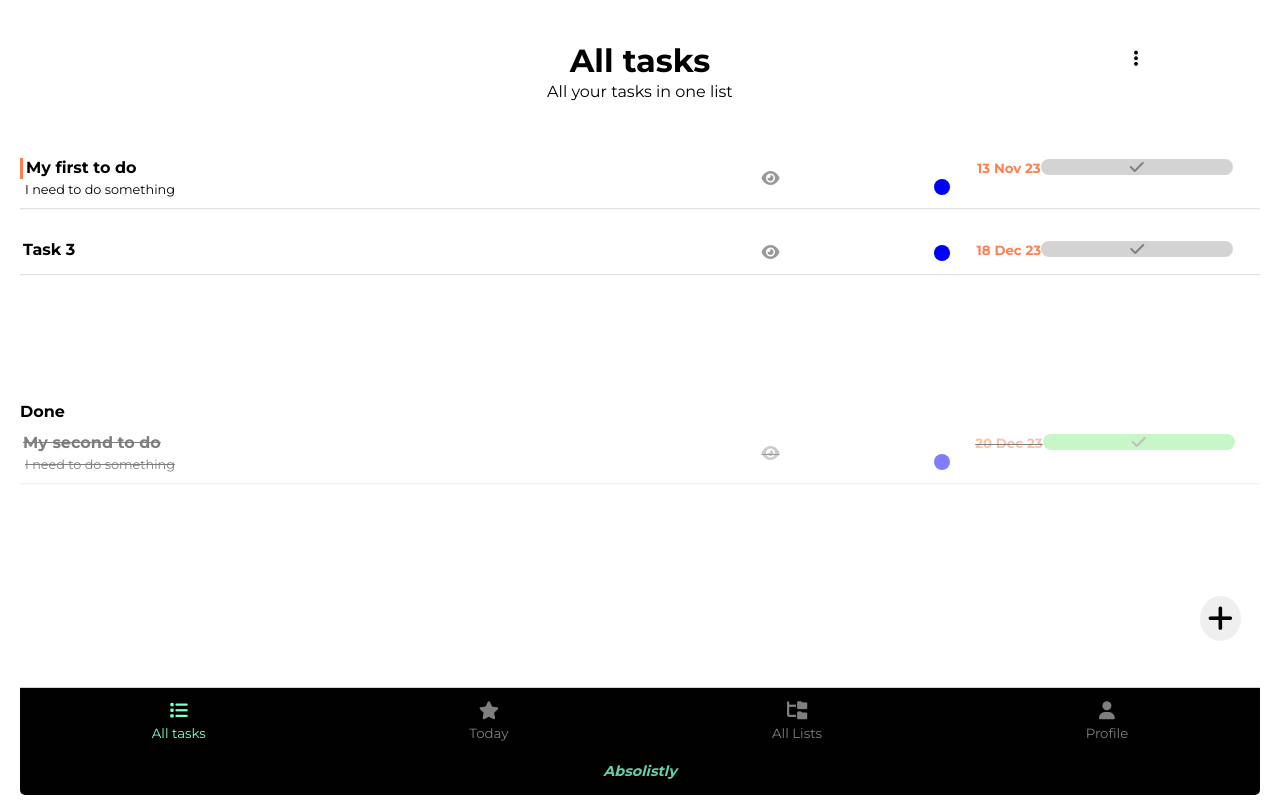
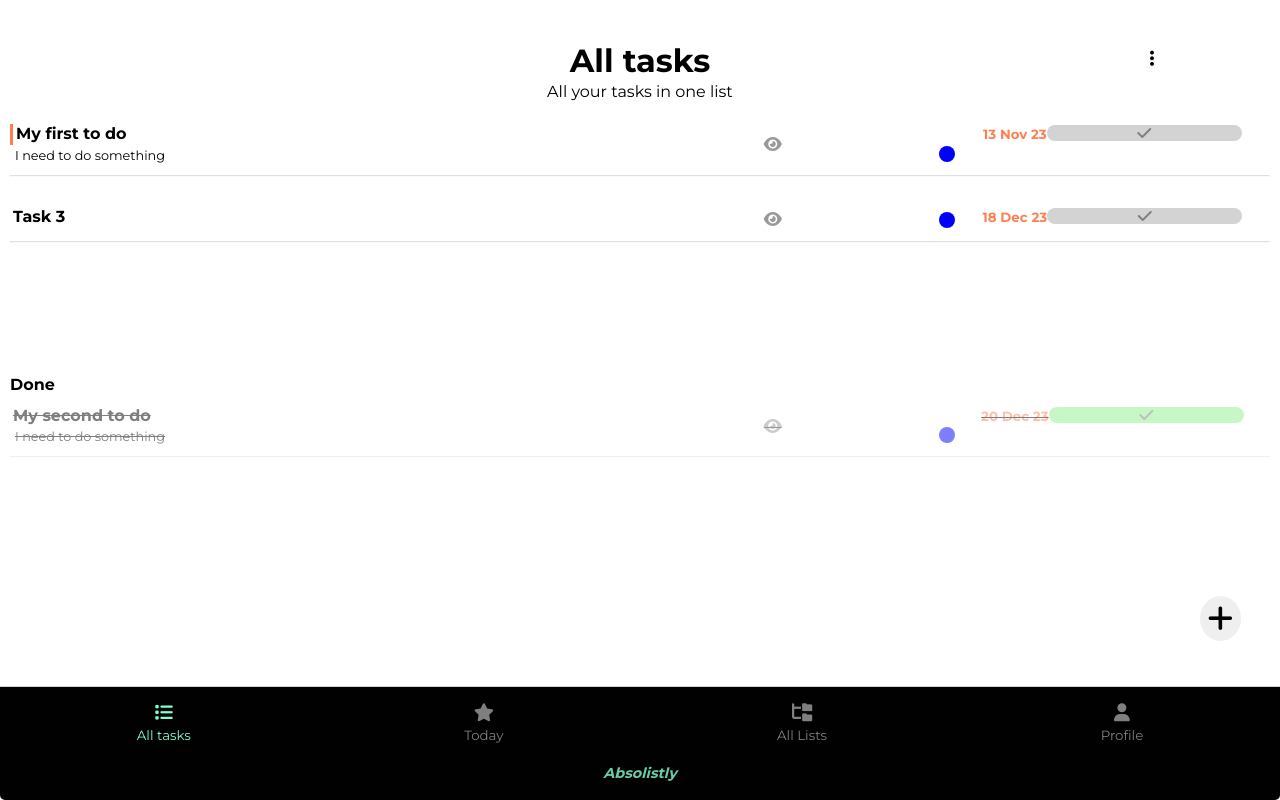
Before and after one commit to em-wb/top-todolist-webpack, a website built with webpack: page dist/index.html in a window 1280 px wide. Built offline with Linux system fonts and the light colour scheme.

Commit message:
Remove padding from content div and add to individual elements

```diff
--- a/src/styles.css
+++ b/src/styles.css
@@ -26,6 +26,7 @@ header {
   grid-template-columns: repeat(5, 1fr);
   font-family: var(--heading-font);
   font-weight: var(--heading-weight);
+  margin-top: 40px;
 }
 
 h1,
@@ -93,7 +94,7 @@ textarea,
   display: grid;
   grid-template-rows: repeat(7, 1fr);
   min-height: 100vh;
-  padding: 40px 20px 5px 20px;
+  /* padding: 40px 20px 5px 20px; */
 }
 
 .titleCtr {
@@ -148,6 +149,7 @@ textarea,
   grid-row: 2/7;
   margin-bottom: 10px;
   overflow-y: auto;
+  padding: 0 10px 0 10px;
 }
 
 .taskItem {
@@ -368,6 +370,7 @@ label {
   overflow-y: auto;
   display: flex;
   flex-direction: column;
+  padding: 0 10px 0 10px;
 }
 
 .list-item {
```
Also changed, not shown: dist/main.js.
